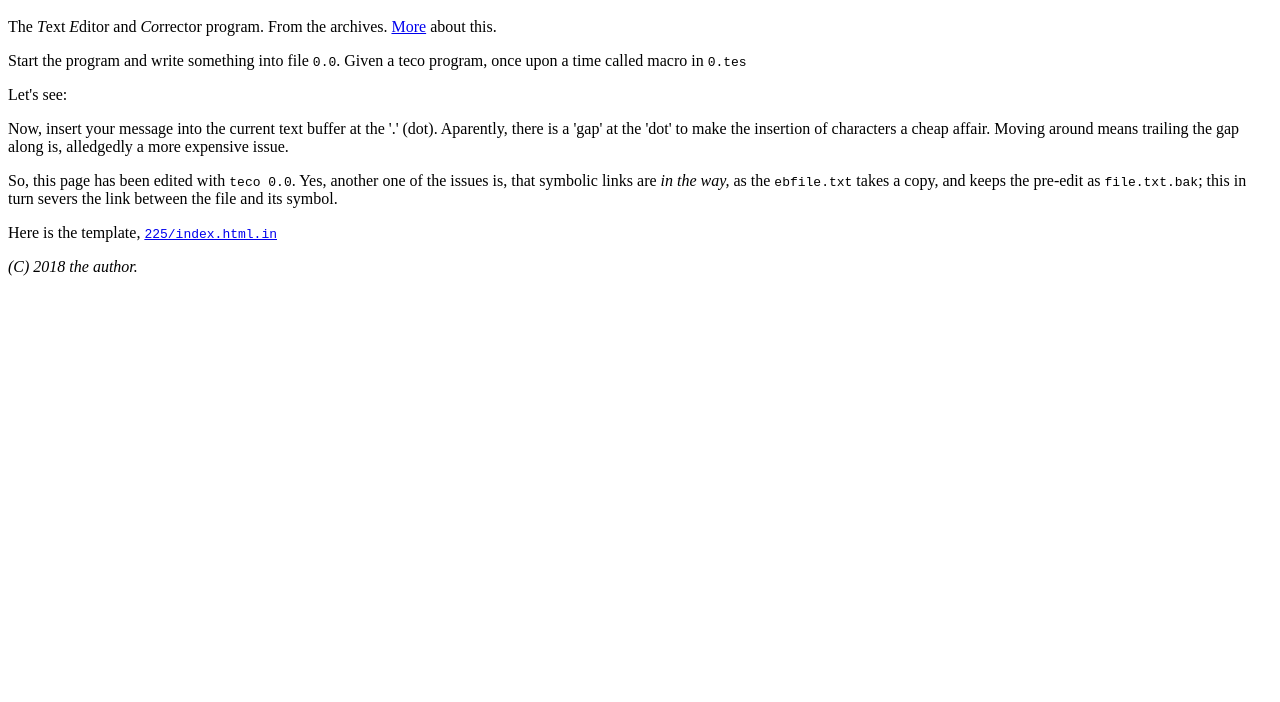
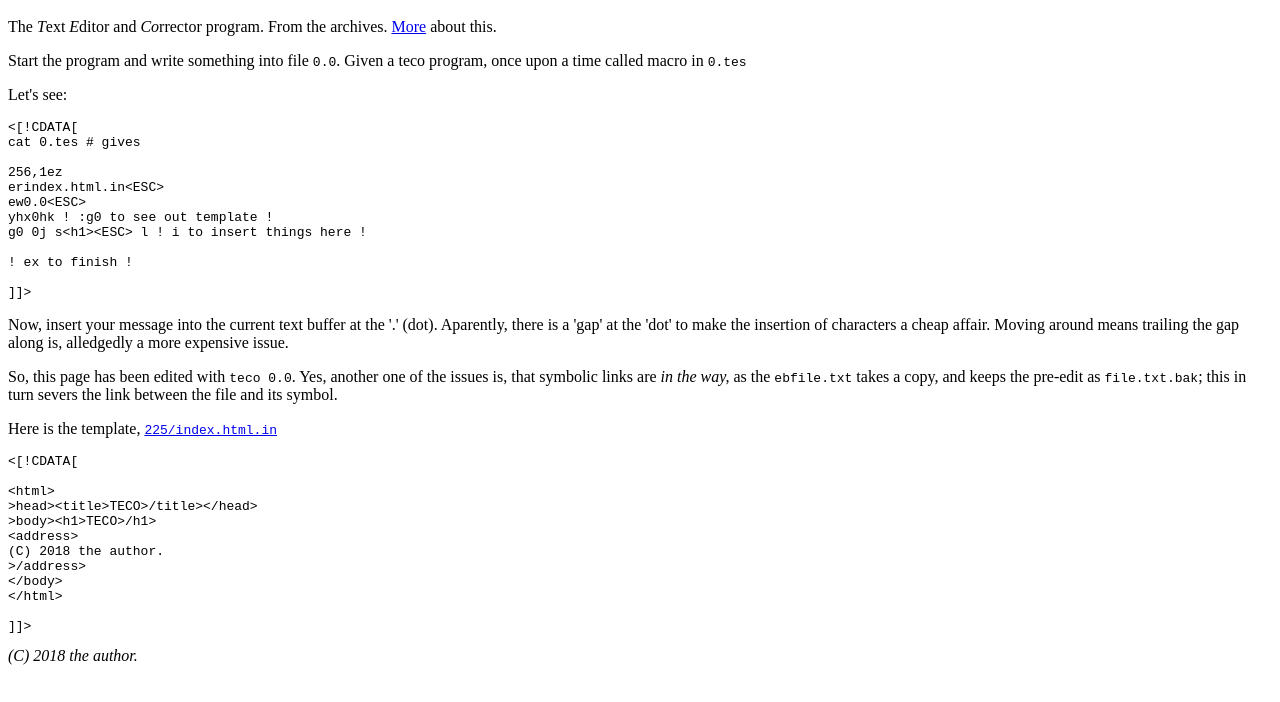
Before and after one commit to glisze/teco, a plain HTML site: page index.html in a window 1280 px wide. Shown: the part 48-750 px from the top of the page. Drawn offline with Linux system fonts and the light colour scheme.

Commit message:
[skip i]: using it _is_ fun .    .  . F  l . .t?

```diff
--- a/index.html
+++ b/index.html
@@ -16,7 +16,7 @@ Given a teco program, once upon a time called macro in <tt>0.tes</tt>
 </p>
 <p>Let's see:
 
-<pre><![CDATA[
+<pre><[!CDATA[
 cat 0.tes # gives
 
 256,1ez
@@ -46,7 +46,7 @@ symbol.
 <a href="225/index.html.in"><tt>225/index.html.in</tt></a>
 </p>
 
-<pre><![CDATA[
+<pre><[!CDATA[
 
 &lt;html&gt;
 &gt;head&gt;&lt;title&gt;TECO&gt;/title&gt;&lt;/head&gt;
```
Also changed, not shown: 1 other file.
